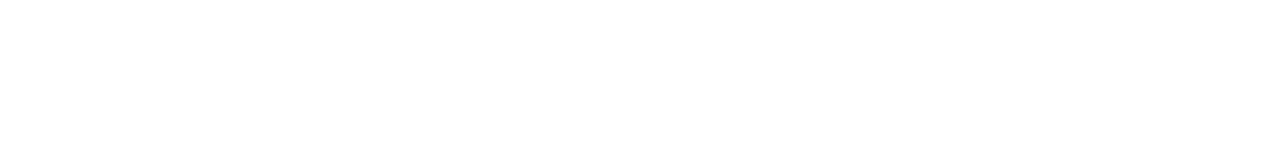
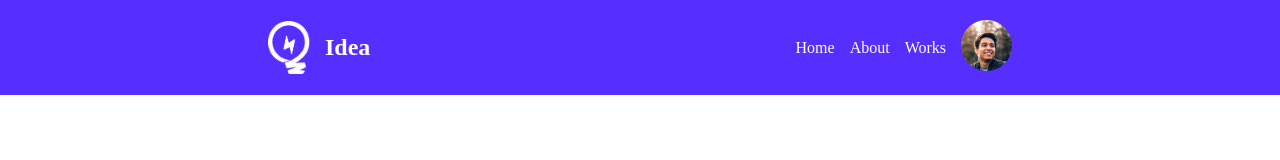
Before and after one commit to FaisalAhmedNour/leader-board, a plain HTML site: page index.html in a window 1280 px wide. Drawn offline with Linux system fonts and the light colour scheme.

Commit message:
header added

```diff
--- a/index.html
+++ b/index.html
@@ -4,9 +4,28 @@
     <meta charset="UTF-8">
     <meta http-equiv="X-UA-Compatible" content="IE=edge">
     <meta name="viewport" content="width=device-width, initial-scale=1.0">
-    <title>Document</title>
+    <title>Leader Board</title>
+    <!-- stylesheet -->
+    <link rel="stylesheet" href="styles/style.css">
 </head>
 <body>
+    <header class="header">
+        <nav class="header-nav">
+            <div class="header-items">
+                <img class="logo" src="images/icons/logo.png" alt="icon of logo">
+                <h2>Idea</h2>
+            </div>
+            <div class="header-items">
+                <a href="#">Home</a>
+                <a href="#">About</a>
+                <a href="#">Works</a>
+                <a href="#"><img src="images/icons/profile.png" alt="logo of profile"></a>
+            </div>
+        </nav>
+    </header>
+    <main>
+
+    </main>
 
 </body>
 </html>
--- /dev/null
+++ b/styles/style.css
@@ -0,0 +1,32 @@
+* {
+    margin: 0;
+}
+
+/* header */
+.header {
+    background-color: #562EFF;
+    padding: 20px;
+}
+
+.header-nav {
+    width: 60%;
+    margin: 0 auto;
+    display: flex;
+    justify-content: space-between;
+}
+
+.logo {
+    width: 42px;
+}
+
+.header-items {
+    display: flex;
+    gap: 15px;
+    align-items: center;
+    color: white;
+}
+
+.header-items > a {
+    text-decoration: none;
+    color: white;
+}
```
